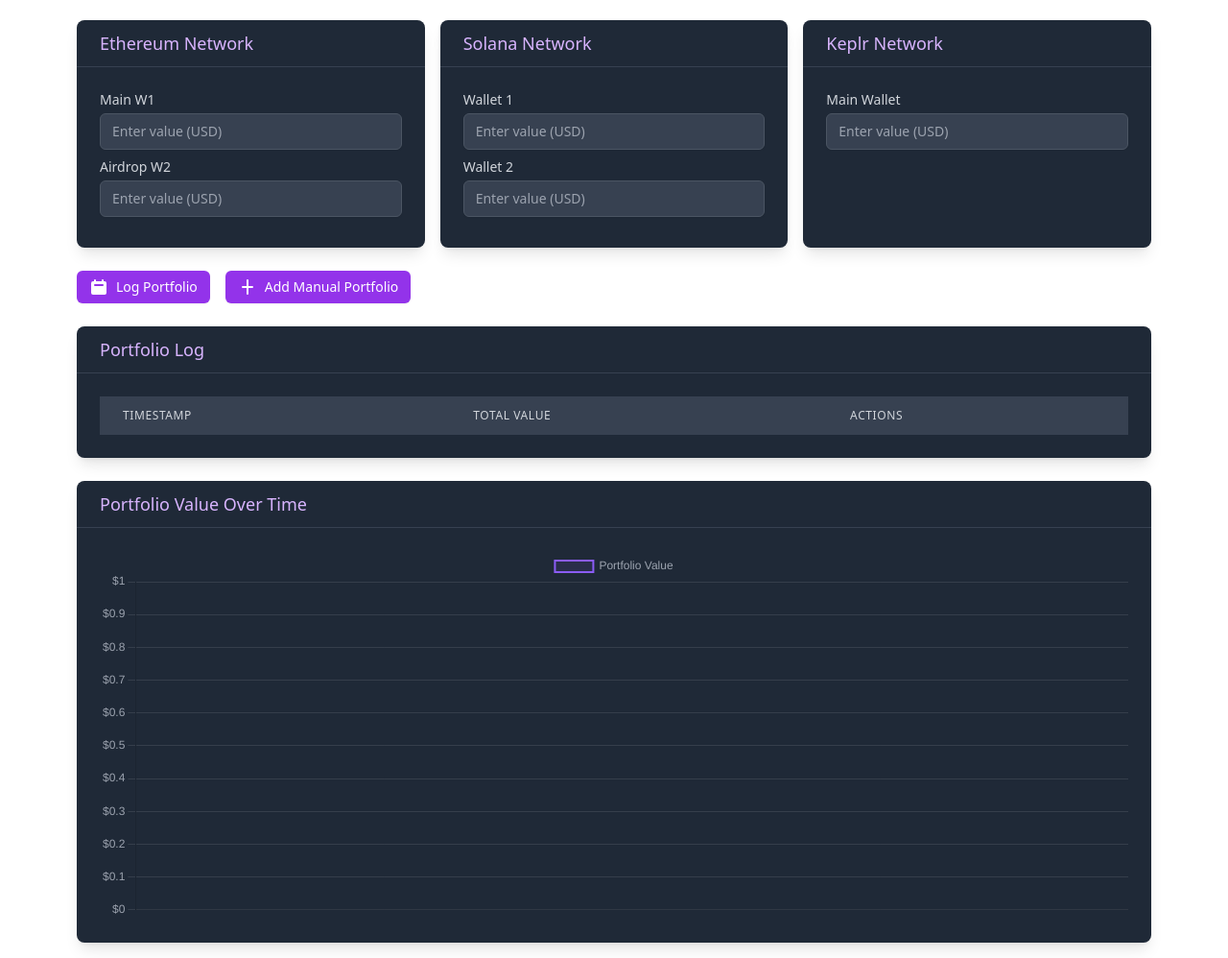
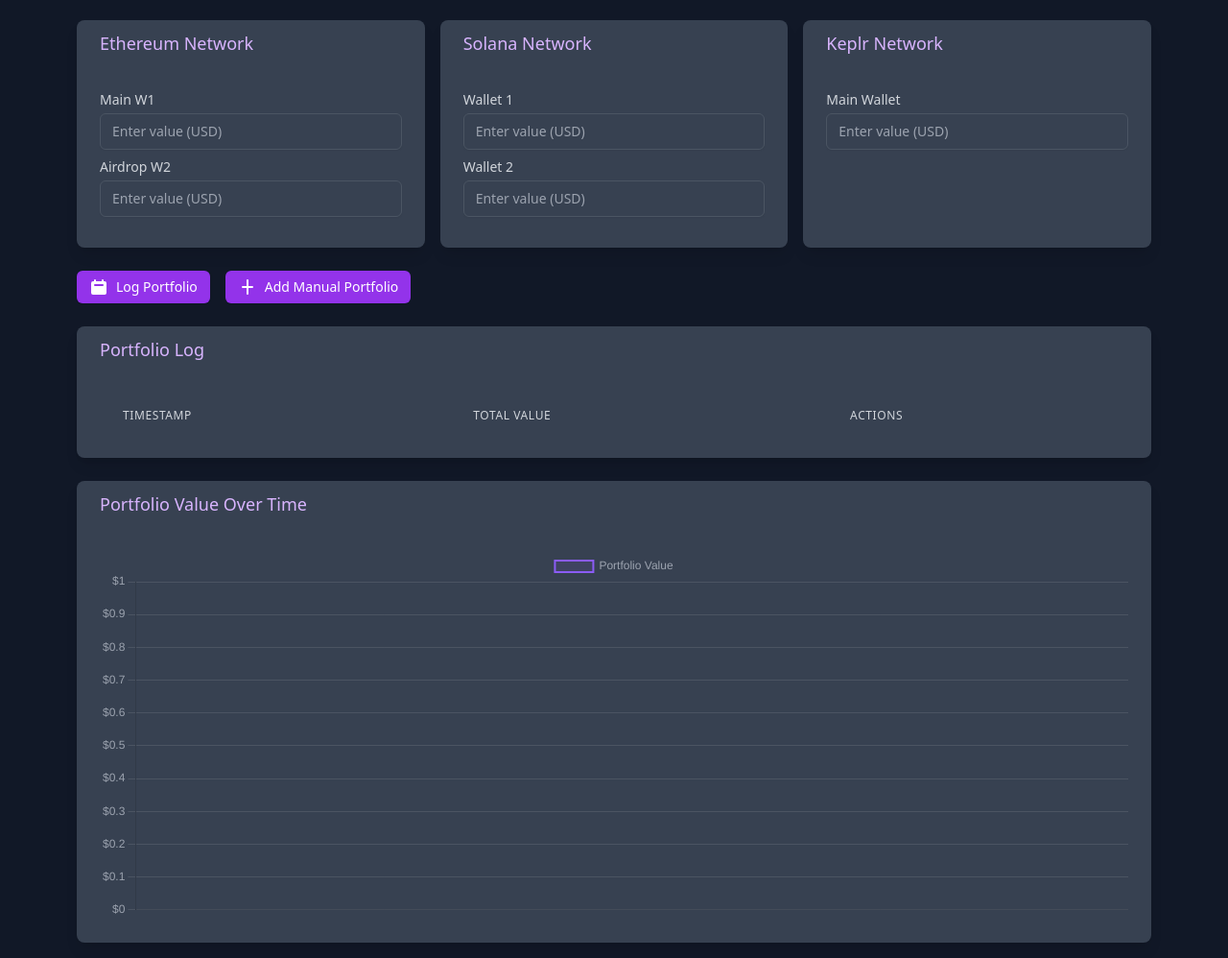
Before and after one commit to SwiftStrike24/Crypto-Portfolio-Dashboard, a React app: page / in a window 1280 px wide. Shown: the part 86-1084 px from the top of the page at 96% size. Built offline with nearby package versions, Linux system fonts and the light colour scheme.

Commit message:
Added dark background.

```diff
--- a/public/index.html
+++ b/public/index.html
@@ -1,11 +1,11 @@
 <!DOCTYPE html>
-<html lang="en">
+<html lang="en" class="dark">
 <head>
   <meta charset="UTF-8">
   <meta name="viewport" content="width=device-width, initial-scale=1.0">
   <title>Portfolio Dashboard</title>
 </head>
-<body>
+<body class="dark:bg-gray-900 text-white">
   <div id="root"></div>
 </body>
 </html>
--- a/src/components/App.js
+++ b/src/components/App.js
@@ -4,7 +4,7 @@
 
 const App = () => {
   return (
-    <div className="min-h-screen flex flex-col">
+    <div className="min-h-screen flex flex-col dark:bg-gray-900">
       <PortfolioDashboard />
     </div>
   );
--- a/src/components/PortfolioDashboard.js
+++ b/src/components/PortfolioDashboard.js
@@ -14,7 +14,7 @@
 };
 
 const Card = ({ children, className }) => (
-  <div className={`bg-gray-800 shadow-lg rounded-lg ${className} hover-scale animate-fade-in`}>{children}</div>
+  <div className={`bg-gray-800 shadow-lg rounded-lg ${className} hover-scale animate-fade-in dark:bg-gray-700`}>{children}</div>
 );
 
 const CardHeader = ({ children }) => (
@@ -230,7 +230,7 @@
   };
 
   return (
-    <div className="p-4 max-w-6xl mx-auto w-full">
+    <div className="p-4 max-w-6xl mx-auto w-full dark:bg-gray-900 text-white">
       <div className="flex flex-col sm:flex-row justify-between items-center mb-6">
         <h1 className="text-2xl sm:text-3xl font-bold text-purple-300 mb-4 sm:mb-0">Portfolio Dashboard</h1>
         <div className="tooltip">
--- a/tailwind.config.js
+++ b/tailwind.config.js
@@ -1,6 +1,6 @@
 module.exports = {
   purge: ['./src/**/*.{js,jsx,ts,tsx}', './public/index.html'],
-  darkMode: false,
+  darkMode: 'class', // Enable dark mode
   theme: {
     extend: {},
   },
```
